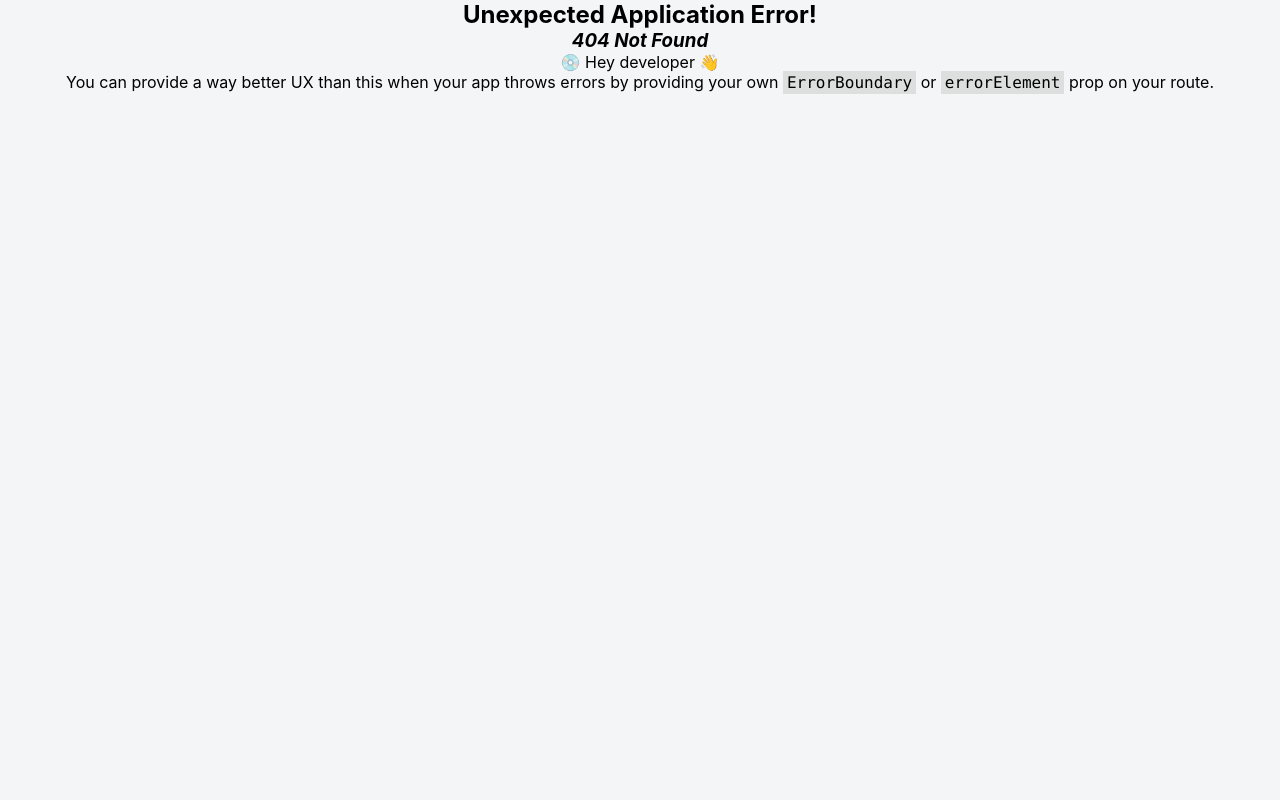
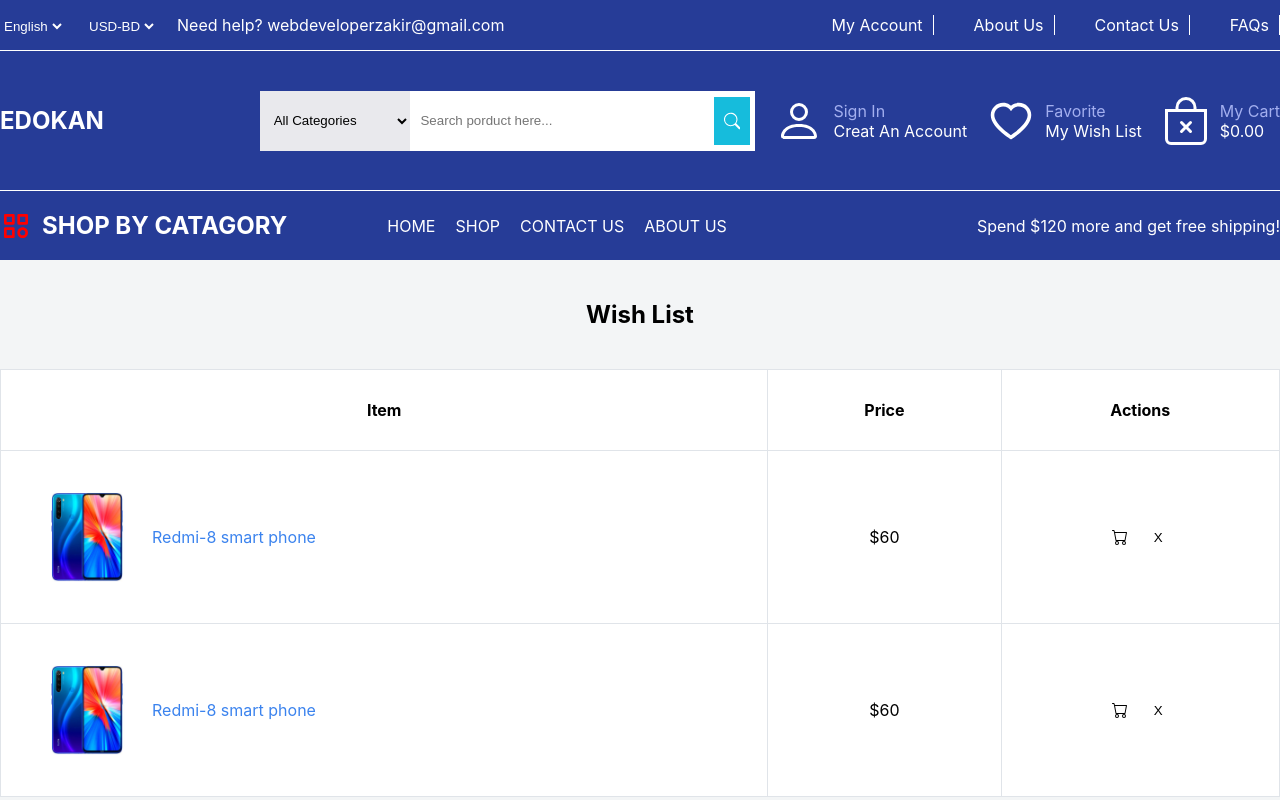
Before and after one commit to zakiralhasan/edokan, a React (Create React App) app: page /wishlist in a window 1280 px wide. Before the commit this address had no page. Shown: the top 800 px of the page. Built offline with nearby package versions, Linux system fonts and the light colour scheme.

Commit message:
feat:wishlit page added
in this page have added table head, row, and some data

```diff
--- /dev/null
+++ b/src/pages/wish-list/WishList.js
@@ -0,0 +1,50 @@
+import React from 'react';
+import img1 from '../../assets/porducts/Redmi-Note-8.jpg';
+import { BsCart } from "react-icons/bs";
+
+const WishList = () => {
+    return (
+        <div className='wish-list-page'>
+            <h2>Wish List</h2>
+            <table>
+                <tr>
+                    <th style={{ width: "60%" }}>Item</th>
+                    <th>Price</th>
+                    <th>Actions</th>
+                </tr>
+                <tr>
+                    <td>
+                        <div className='table-data'>
+                            <img src={img1} alt="" />
+                            <p>Redmi-8 smart phone</p>
+                        </div>
+                    </td>
+                    <td>$60</td>
+                    <td>
+                        <div className='cart-container'>
+                            <BsCart />
+                            <button>X</button>
+                        </div>
+                    </td>
+                </tr>
+                <tr>
+                    <td>
+                        <div className='table-data'>
+                            <img src={img1} alt="" />
+                            <p>Redmi-8 smart phone</p>
+                        </div>
+                    </td>
+                    <td>$60</td>
+                    <td>
+                        <div className='cart-container'>
+                            <BsCart />
+                            <button>X</button>
+                        </div>
+                    </td>
+                </tr>
+            </table>
+        </div>
+    );
+};
+
+export default WishList;
--- a/src/routes/MainRoute.js
+++ b/src/routes/MainRoute.js
@@ -4,6 +4,7 @@
 import Login from "../pages/login-page/Login";
 import Register from "../pages/register-page/Register";
 import Shop from "../pages/shop/Shop";
+import WishList from "../pages/wish-list/WishList";
 
 const router = createBrowserRouter([
     {
@@ -12,6 +13,7 @@
             { path: '/login', element: <Login></Login> },
             { path: '/register', element: <Register></Register> },
             { path: '/shop', element: <Shop></Shop> },
+            { path: '/wishlist', element: <WishList></WishList> },
         ]
     }
 ])
--- a/src/styles/sass/base/_index.scss
+++ b/src/styles/sass/base/_index.scss
@@ -19,3 +19,7 @@
 body {
     background-color: #F3F5F6;
 }
+
+button {
+    cursor: pointer;
+}
--- a/src/styles/sass/global.css
+++ b/src/styles/sass/global.css
@@ -75,6 +75,10 @@
 
 body {
   background-color: #F3F5F6;
+}
+
+button {
+  cursor: pointer;
 }
 
 /*=============================================
@@ -950,4 +954,52 @@
   margin-top: 10px;
   margin-bottom: 40px;
   color: #808080;
+}
+
+.wish-list-page {
+  max-width: 1540px;
+  margin: 0 auto;
+}
+.wish-list-page h2 {
+  margin: 40px auto;
+}
+.wish-list-page table,
+.wish-list-page th,
+.wish-list-page td {
+  border: 1px solid #E0E4E9;
+  border-collapse: collapse;
+}
+.wish-list-page table {
+  background-color: #ffffff;
+  width: 100%;
+  margin-bottom: 80px;
+}
+.wish-list-page th {
+  padding: 30px;
+}
+
+.table-data {
+  display: flex;
+  align-items: center;
+  justify-content: start;
+  padding: 40px;
+  gap: 20px;
+}
+.table-data img {
+  width: 90px;
+}
+.table-data p {
+  color: #3B83EE;
+}
+
+.cart-container {
+  display: flex;
+  justify-content: center;
+  align-items: center;
+  gap: 20px;
+}
+.cart-container button {
+  background-color: #ffffff;
+  border: none;
+  outline: none;
 }/*# sourceMappingURL=global.css.map */
--- a/src/styles/sass/pages/_index.scss
+++ b/src/styles/sass/pages/_index.scss
@@ -2,3 +2,4 @@
 @import "./login";
 @import "./register";
 @import "./shop";
+@import "./wish-list"
--- /dev/null
+++ b/src/styles/sass/pages/_wish-list.scss
@@ -0,0 +1,51 @@
+.wish-list-page {
+    @include content-max-width;
+
+    h2 {
+        margin: 40px auto;
+    }
+
+    table,
+    th,
+    td {
+        border: 1px solid #E0E4E9;
+        border-collapse: collapse;
+    }
+
+    table {
+        background-color: $white;
+        width: 100%;
+        margin-bottom: 80px;
+    }
+
+    th {
+        padding: 30px;
+    }
+
+}
+
+.table-data {
+    display: flex;
+    align-items: center;
+    justify-content: start;
+    padding: 40px;
+    gap: 20px;
+
+    img {
+        width: 90px;
+    }
+
+    p {
+        color: $blue;
+    }
+}
+
+.cart-container {
+    @include get-item-center;
+    gap: 20px;
+
+    button {
+        background-color: $white;
+        @include clear-border;
+    }
+}
```
Also changed, not shown: 1 other file (tests, documents, lock files or other folders).
